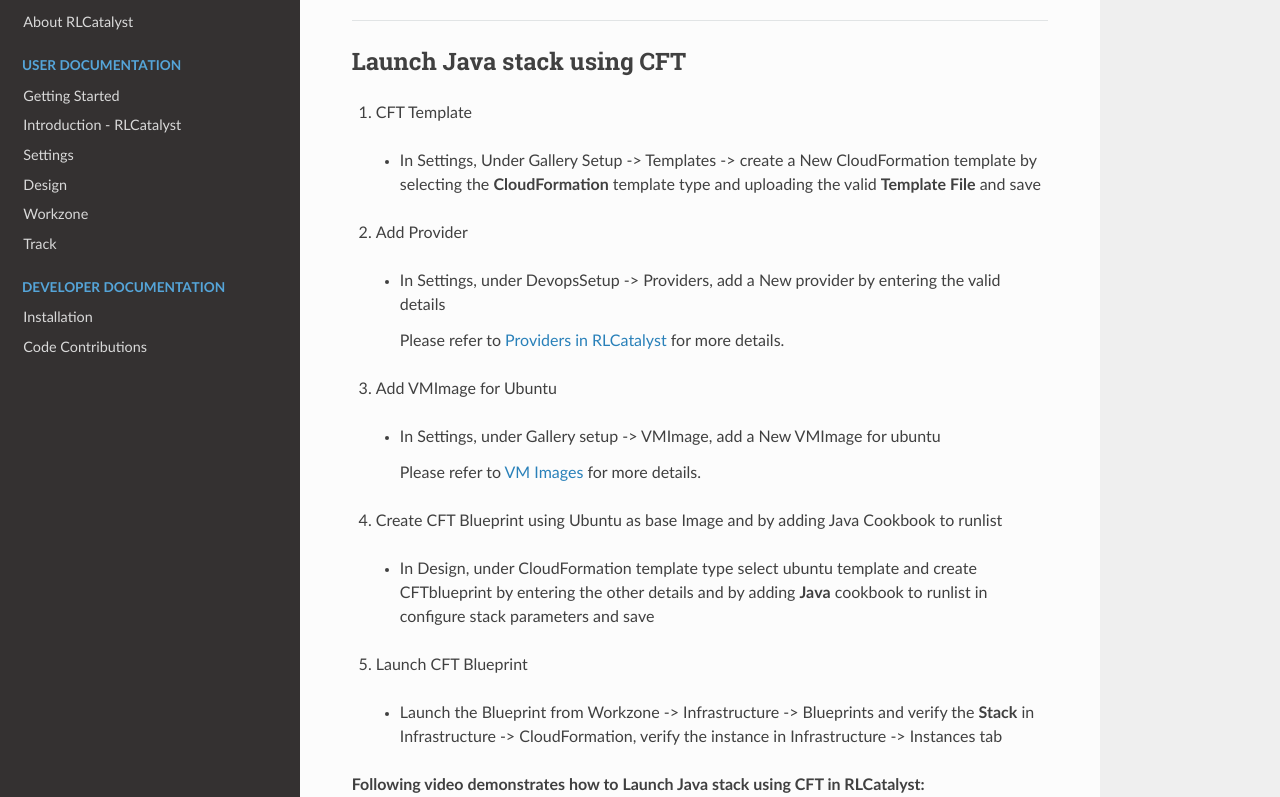
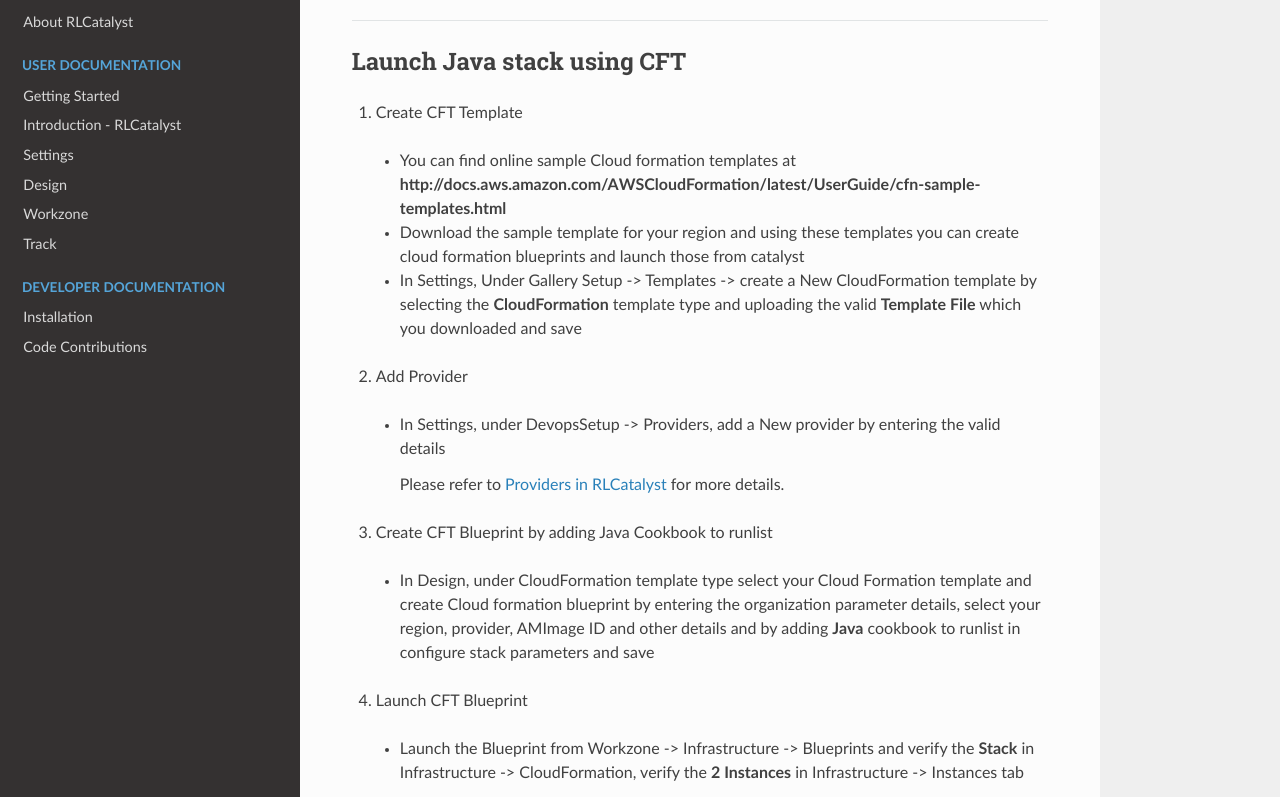
Before and after one commit to RLOpenCatalyst/catdocs, a Sphinx documentation site: the page built from Catalyst/source/gettingimplemented.rst, in a window 1280 px wide and 1400 px high, scrolled down 9851 px, cut to the strip 155-952 px from the top of the window. Built offline with Sphinx 7.4.7 and the Read the Docs theme 2.0.0, drawn with Linux system fonts in a browser that asks for light colours; some of the changed text lies outside the part shown.

Commit message:
CFT videos

```diff
--- a/Catalyst/source/gettingimplemented.rst
+++ b/Catalyst/source/gettingimplemented.rst
@@ -324,35 +324,35 @@
 Launch Java stack using CFT
 ^^^^^^^^^^^^^^^^^^^^^^^^^^^
 
-1. CFT Template
- * In Settings, Under Gallery Setup -> Templates -> create a New CloudFormation template by selecting the **CloudFormation** template type and uploading the valid **Template File** and save
+1. Create CFT Template
+ * You can find online sample Cloud formation templates at **http://docs.aws.amazon.com/AWSCloudFormation/latest/UserGuide/cfn-sample-templates.html**
+
+ * Download the sample template for your region and using these templates you can create cloud formation blueprints and launch those from catalyst
+
+ * In Settings, Under Gallery Setup -> Templates -> create a New CloudFormation template by selecting the **CloudFormation** template type and uploading the valid **Template File**  which you downloaded and save
 
 2. Add Provider
  * In Settings, under DevopsSetup -> Providers, add a New provider by entering the valid details
 
    Please refer to :ref:`provider-settings` for more details.
 
-3. Add VMImage for Ubuntu
- * In Settings, under Gallery setup -> VMImage, add a New VMImage for ubuntu
 
-   Please refer to :ref:`configure-vm` for more details.
+3. Create CFT Blueprint by adding Java Cookbook to runlist
+ * In Design, under CloudFormation template type select your Cloud Formation template and create Cloud formation blueprint by entering the organization parameter details, select your region, provider, AMImage ID and other details and by adding **Java** cookbook to runlist in configure stack parameters and save
 
-4. Create CFT Blueprint using Ubuntu as base Image and by adding Java Cookbook to runlist
- * In Design, under CloudFormation template type select ubuntu template and create CFTblueprint by entering the other details and by adding **Java** cookbook to runlist in configure stack parameters and save
-
-5. Launch CFT Blueprint
- * Launch the Blueprint from Workzone -> Infrastructure -> Blueprints and verify the **Stack** in Infrastructure -> CloudFormation, verify the instance in Infrastructure -> Instances tab
+4. Launch CFT Blueprint
+ * Launch the Blueprint from Workzone -> Infrastructure -> Blueprints and verify the **Stack** in Infrastructure -> CloudFormation, verify the **2 Instances** in Infrastructure -> Instances tab
 
 
 
-**Following video demonstrates how to Launch Java stack using CFT in RLCatalyst:**
+**Following video demonstrates how to Create CloudFormation Template,Blueprint & Launch 2 VM in RLCatalyst:**
 
 
 .. raw:: html
 
 
     <div style="position:relative;padding-bottom:56.25%;padding-top:30px;height:0;overflow:hidden;">
-        <iframe src="https://www.youtube.com/embed/" frameborder="0" allowfullscreen style="position: absolute; top: 0; left: 0; width: 100%; height: 100%;"></iframe>
+        <iframe src="https://www.youtube.com/embed/A7ruGAzWszw" frameborder="0" allowfullscreen style="position: absolute; top: 0; left: 0; width: 100%; height: 100%;"></iframe>
     </div>
 
 
@@ -370,7 +370,8 @@
    Please refer to :ref:`provider-settings` for more details.
 
 2. Create ARM Template
- * In Settings, under Gallery setup -> Templates, create a New ARM template by selecting the **ARMTemplate** template type and uploading the valid **Template File** and save
+ * Download the ARM Template File from **http:**
+ * In Settings, under Gallery setup -> Templates, create a New ARM template by selecting the **ARMTemplate** template type and uploading the valid **Template File** which you downloaded and save
 
 3. Create Blueprint for ARM Template
  * In Design -> Click on **Azure** provider from tree. Under ARM template type select your ARM template and create ARMBlueprint by entering the other details and save
@@ -380,7 +381,7 @@
 
 
 
-**Following video demonstrates how to Create, Launch ARM Blueprint with 2 VirtualMachines[VM] in RLCatalyst:**
+**Following video demonstrates how to Create ARM Template, Blueprint & Launch 2 VirtualMachines[VM] from ARM Blueprint in RLCatalyst:**
 
 
 .. raw:: html
@@ -389,6 +390,10 @@
     <div style="position:relative;padding-bottom:56.25%;padding-top:30px;height:0;overflow:hidden;">
         <iframe src="https://www.youtube.com/embed/" frameborder="0" allowfullscreen style="position: absolute; top: 0; left: 0; width: 100%; height: 100%;"></iframe>
     </div>
+
+
+**NOTE** - You can find 100+ new ARM templates and use them easily from **https://github.com/Azure/azure-quickstart-templates** .Use these templates, create ARM blueprint and launch.
+
 
 
 *****
--- a/Catalyst/source/gettingstarted.rst
+++ b/Catalyst/source/gettingstarted.rst
@@ -60,7 +60,7 @@
 ^^^^^^^^^^^^^^^^^^^^^^^^
 
 Basic Features - With existing instance
-^^^^^^^^^^^^^^^^
+^^^^^^^^^^^^^^^^^^^^^^^^^^^^^^^^^^^^^^^
 
 Once you install RLCatalyst , basic data to quick-start your experience will be available within the application - Organization setup, chef server , environments, templates, services etc . You can start exploring  by importing one of your existing instances with public IP and managing it from RLCatalyst. If you dont have an instance , RLCatalyst instance itself can be imported
 
@@ -78,7 +78,7 @@
 
 
 Advanced Features with Cloud Providers
-^^^^^^^^^^^^^^^^
+^^^^^^^^^^^^^^^^^^^^^^^^^^^^^^^^^^^^^^
 
 Add your cloud provider details and start provisioning infrastructure dynamically from within RLCatalyst .
 
```
